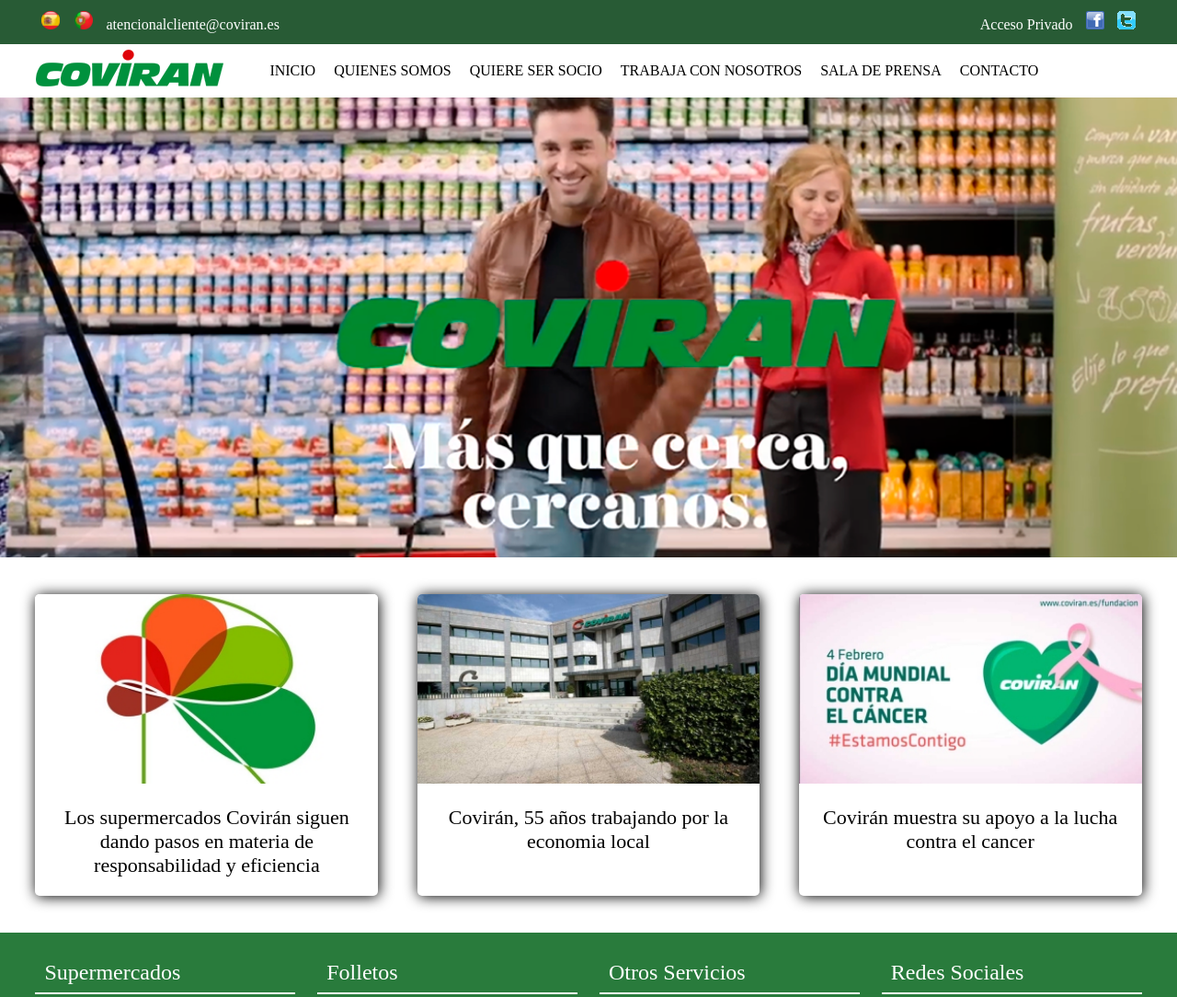
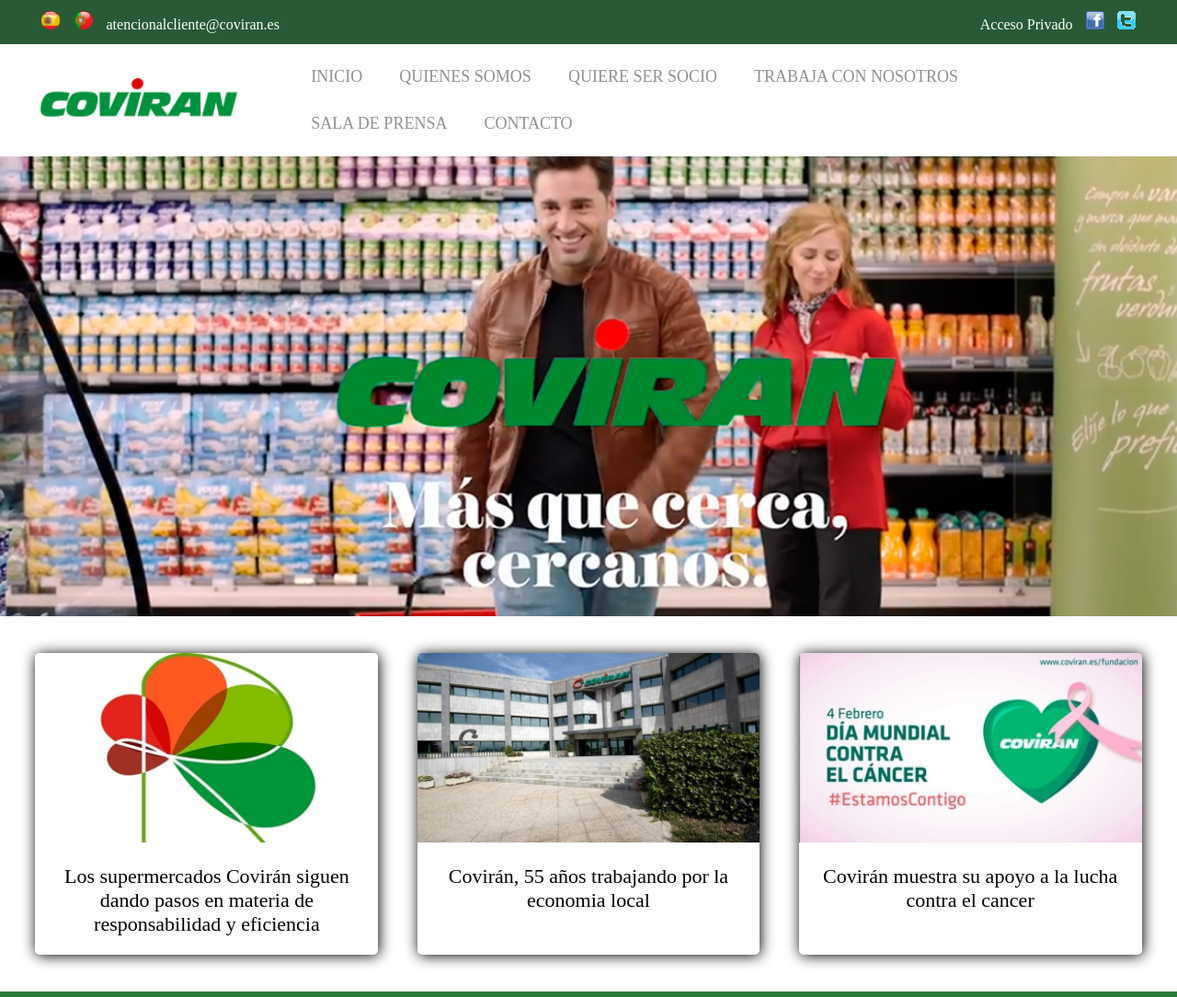
Before and after one commit to AitorBarrera/Practica-Coviran, a plain HTML site: page index.html in a window 1280 px wide. Shown: the top 1084 px of the page at 92% size. Drawn offline with Linux system fonts and the light colour scheme.

Commit message:
Version 2

```diff
--- a/css/style.css
+++ b/css/style.css
@@ -66,7 +66,7 @@ nav ul li {
     list-style-type: none;
     position: relative;
     margin-right: 20px;
-    padding: 10px 0;
+    padding: 15px 0;
 }
 
 nav>ul>li:hover>a{
@@ -77,6 +77,7 @@ nav ul li ul {
     display: none;
     position: absolute;
     margin-left: -10px;
+    transform: translateY(2px);
 }
 
 nav ul li:hover ul {
@@ -129,13 +130,24 @@ a {
 }
 
 .header2 {
-    padding: 6px 0;
+    padding: 10px 5px;
+}
+
+.header2 img{
+    width: 250px;
 }
 
 .header2 nav{
-    color: rgb(105, 105, 105);
-    font-size: 16px;
-    margin-left: 50px;
+    font-size: 18px;
+    margin-left: 60px;
+}
+
+.header2 nav li{
+    margin-left: 20px;
+}
+
+.header2 nav a{
+    color: rgb(145, 145, 145);
 }
 
 .portada {
```
